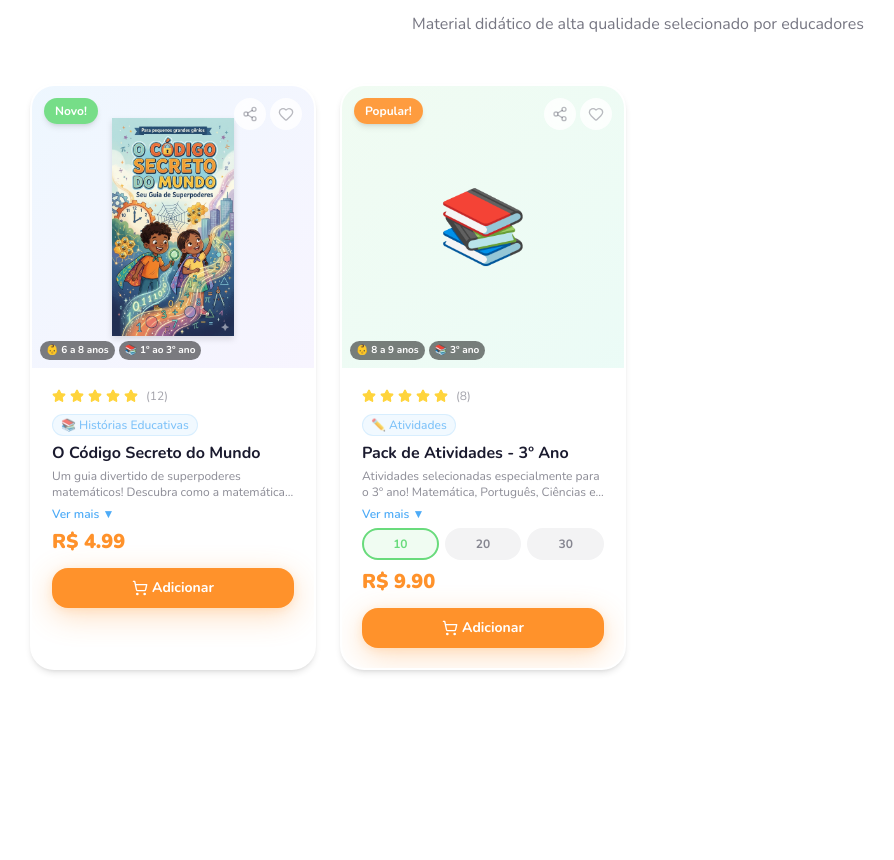
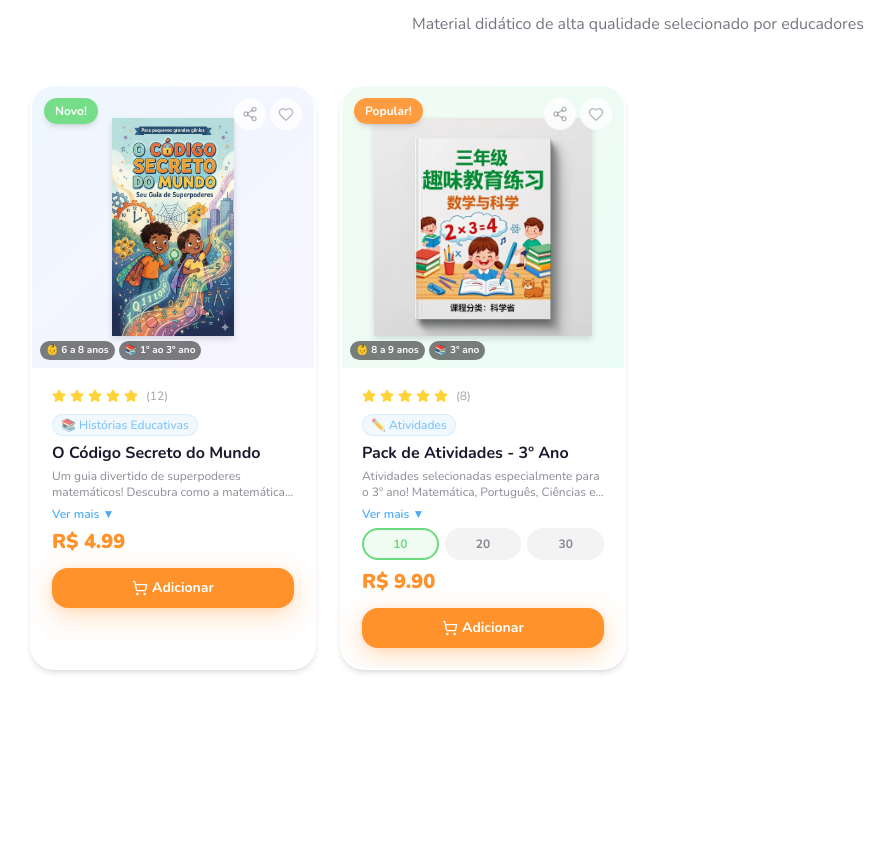
Before and after one commit to MicaelSanPedro/mundo-aprender, a Next.js app: page / in a window 1280 px wide. Shown: the part 1729-2589 px from the top of the page, without its empty margins (2-896 px from the left). Built offline with nearby package versions, Linux system fonts and the light colour scheme.

Commit message:
feat: add product image for Pack de Atividades 3º Ano

```diff
--- a/src/app/page.tsx
+++ b/src/app/page.tsx
@@ -117,6 +117,7 @@ const products: { id: number; name: string; description: string; price: number;
     tagColor: "bg-kid-orange/90 text-white",
     ageRange: "8 a 9 anos",
     schoolYear: "3º ano",
+    image: "/product-pack-atividades.png",
     variants: [
       { label: "10 atividades", qty: 10, price: 9.90, originalPrice: null },
       { label: "20 atividades", qty: 20, price: 14.90, originalPrice: 19.80 },
```
Also changed, not shown: public/product-pack-atividades.png (added).
